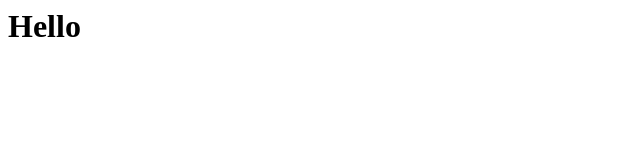
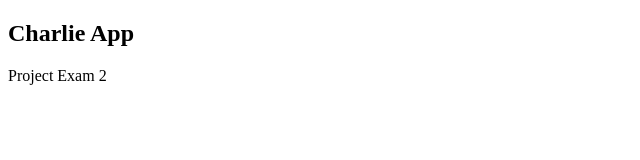
Before and after one commit to lisauhlen/lisauhlen.github.io, a plain HTML site: page index.html in a window 1280 px wide. Shown: the whole page, without its empty margins (0-640 px from the left). Drawn offline with Linux system fonts and the light colour scheme.

Commit message:
Add files via upload
Testing to upload a new index.html.

```diff
--- a/index.html
+++ b/index.html
@@ -1 +1,18 @@
-<h1>Hello</h1>
+<!DOCTYPE html>
+<html lang="en">
+<head>
+    <meta charset="UTF-8">
+    <meta http-equiv="X-UA-Compatible" content="IE=edge">
+    <meta name="viewport" content="width=device-width, initial-scale=1.0">
+    <title>Portfolio Webpage</title>
+</head>
+<body>
+    <main>
+        <div>
+            <h2>Charlie App</h2>
+            <p>Project Exam 2</p>
+        </div>
+    </main>
+
+</body>
+</html>
```
